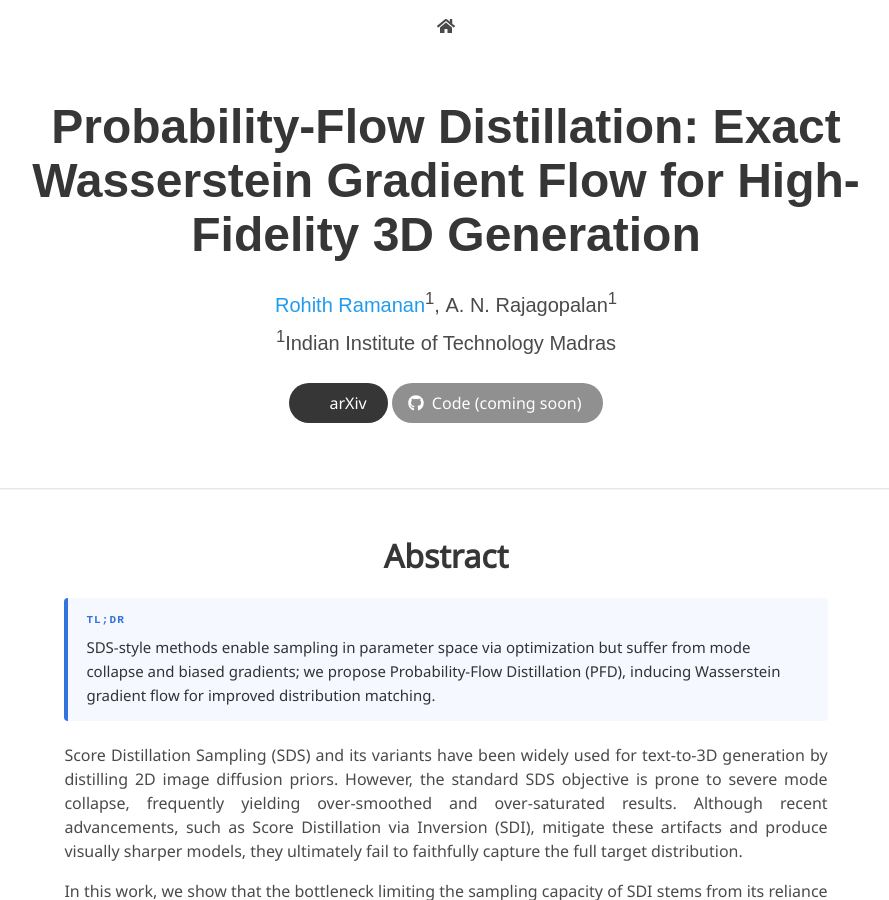
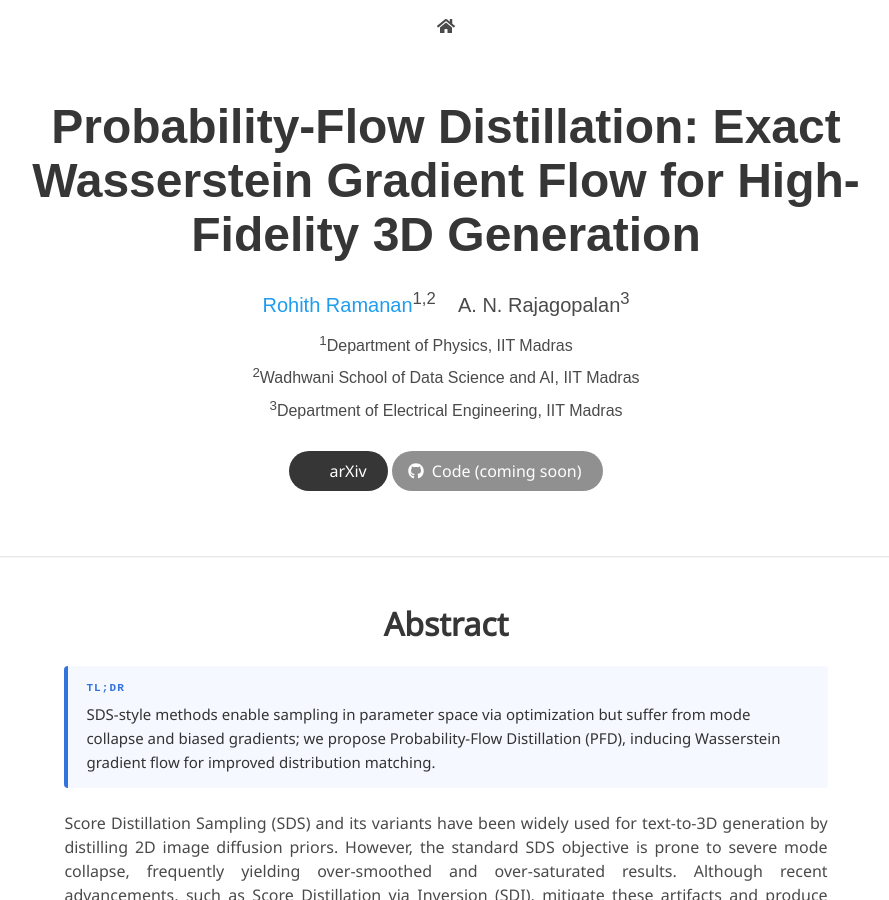
Before and after one commit to rrohithiam/rrohithiam.github.io, a Jekyll site: the page projects/pfd/index.html, which Jekyll copies as it is, in a window 1280 px wide and 900 px high. Shown: the whole window, without its empty margins (194-1083 px from the left). Built offline with Jekyll 4.4.1, drawn with Linux system fonts in a browser that asks for light colours; nearby versions of some CDN libraries; some web fonts are replaced; library files that are not in the unit come from our copies; a style sheet for code colours, icons or effects is not loaded.

Commit message:
PFD webpage

```diff
--- a/projects/pfd/index.html
+++ b/projects/pfd/index.html
@@ -88,7 +88,6 @@
 </head>
 <body>
 
-<!-- ── NAVBAR ── -->
 <nav class="navbar" role="navigation" aria-label="main navigation">
   <div class="navbar-brand">
     <a role="button" class="navbar-burger" aria-label="menu" aria-expanded="false">
@@ -106,8 +105,6 @@
   </div>
 </nav>
 
-
-<!-- ── HERO ── -->
 <section class="hero">
   <div class="hero-body">
     <div class="container is-max-desktop">
@@ -120,17 +117,18 @@
 
           <div class="is-size-5 publication-authors">
             <span class="author-block">
-              <a href="https://rrohithiam.github.io">Rohith Ramanan</a><sup>1</sup>,
+              <a href="https://rrohithiam.github.io">Rohith Ramanan</a><sup>1,2</sup>
             </span>
+            &nbsp;&nbsp;
             <span class="author-block">
-              A. N. Rajagopalan<sup>1</sup>
+              A. N. Rajagopalan<sup>3</sup>
             </span>
           </div>
 
-          <div class="is-size-5 publication-authors" style="margin-top:0.3rem;">
-            <span class="author-block">
-              <sup>1</sup>Indian Institute of Technology Madras
-            </span>
+          <div class="is-size-6 publication-authors" style="margin-top:0.6rem; line-height:1.8;">
+            <span class="author-block"><sup>1</sup>Department of Physics, IIT Madras</span><br>
+            <span class="author-block"><sup>2</sup>Wadhwani School of Data Science and AI, IIT Madras</span><br>
+            <span class="author-block"><sup>3</sup>Department of Electrical Engineering, IIT Madras</span>
           </div>
 
           <div class="column has-text-centered" style="margin-top:0.5rem;">
@@ -160,8 +158,6 @@
 
 <hr class="section-divider">
 
-
-<!-- ── ABSTRACT ── -->
 <section class="section">
   <div class="container is-max-desktop">
     <div class="columns is-centered has-text-centered">
@@ -203,8 +199,6 @@
 
 <hr class="section-divider">
 
-
-<!-- ── METHOD ── -->
 <section class="section">
   <div class="container is-max-desktop">
     <h2 class="title is-3 has-text-centered">Key Observation</h2>
```
